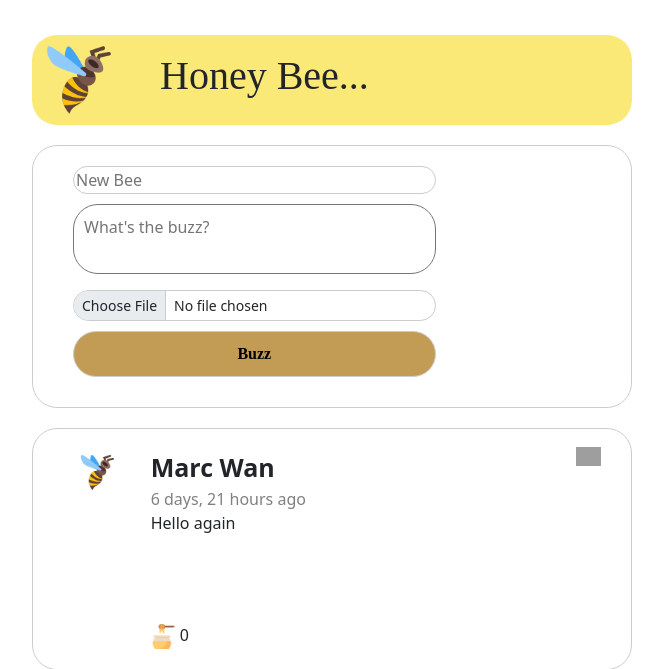
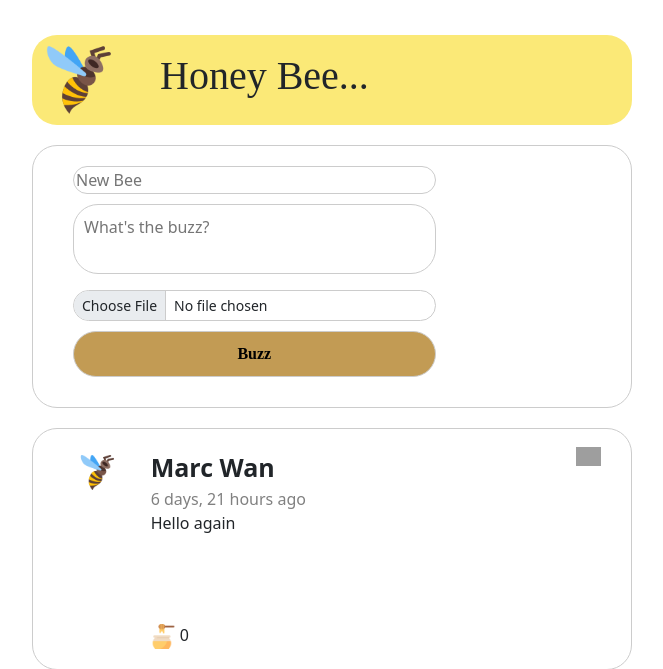
Before and after one commit to Mwan5642/honeybeetweet, a Django app: page / in a window 1280 px wide. Shown: the top 669 px of the page, without its empty margins (308-971 px from the left). Run offline with Django 3.2, Linux system fonts and the light colour scheme; data comes from the database, SQL or seed files in the repository; grey boxes are pictures that could not be loaded.

Commit message:
CSS update

```diff
--- a/static/css/style.css
+++ b/static/css/style.css
@@ -115,6 +115,7 @@ Posts
 .post_form textarea {
     width: 70%;
     padding: 10px;
+    border: 1px solid #ccc;
     border-radius: 25px;
     margin-bottom: 10px;
     resize: none;
```
